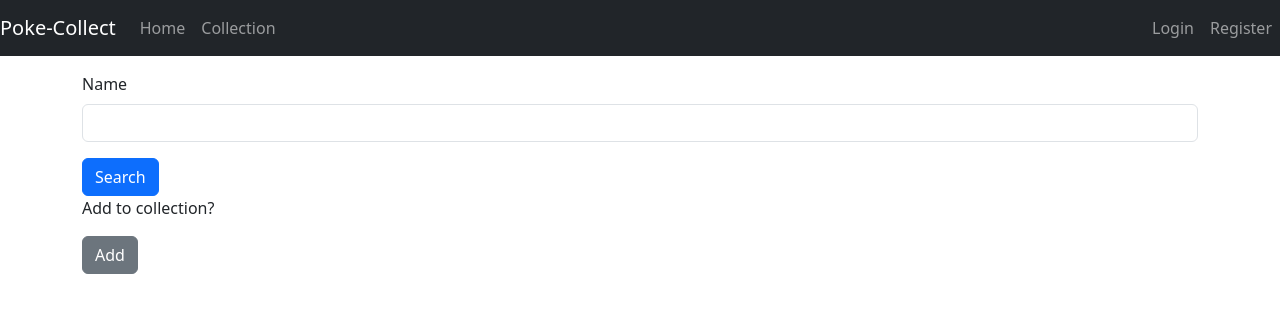
After one commit to matt-whisman/CT_poke_collect, a Flask app: page /search in a window 1280 px wide. The commit adds this page. Shown: the top 313 px of the page. Run offline with Flask 2, Linux system fonts and the light colour scheme; some libraries are stand-ins or nearby versions.

Commit message:
work out routes for the poke api call

```diff
--- a/app/blueprints/auth/forms.py
+++ b/app/blueprints/auth/forms.py
@@ -1,5 +1,5 @@
 from flask_wtf import FlaskForm
-from wtforms import StringField, PasswordField, BooleanField, SubmitField
+from wtforms import StringField, PasswordField, SubmitField
 from wtforms.validators import ValidationError, DataRequired, Email, EqualTo
 from app.blueprints.main.models import User
 
--- a/app/blueprints/auth/routes.py
+++ b/app/blueprints/auth/routes.py
@@ -2,7 +2,7 @@ from app import db
 from app.blueprints.auth.forms import LoginForm, RegistrationForm
 from app.blueprints.main.models import User
 from flask import flash, redirect, render_template, request, url_for
-from flask_login import current_user, login_required, login_user, logout_user
+from flask_login import current_user, login_user, logout_user
 from werkzeug.urls import url_parse
 
 from . import bp as app
@@ -40,6 +40,7 @@ def register():
         db.session.add(user)
         db.session.commit()
         flash('You are now registered.')
+        return redirect(url_for('auth.login'))
     return render_template('auth/register.html', form=form)
 
 
--- /dev/null
+++ b/app/blueprints/main/forms.py
@@ -0,0 +1,9 @@
+from app.blueprints.main.models import User
+from flask_wtf import FlaskForm
+from wtforms import StringField, SubmitField
+from wtforms.validators import DataRequired
+
+
+class SearchForm(FlaskForm):
+    name = StringField('Name', validators=[DataRequired()])
+    submit = SubmitField('Search')
--- a/app/blueprints/main/models.py
+++ b/app/blueprints/main/models.py
@@ -1,5 +1,6 @@
 from ast import For
 from datetime import datetime
+from enum import unique
 
 from app import db, login_manager
 from flask_login import UserMixin
@@ -32,6 +33,7 @@ class User(UserMixin, db.Model):
 
 class Pokemon(db.Model):
     id = db.Column(db.Integer, primary_key=True)
+    api_id = db.Column(db.Integer, unique=True)
     name = db.Column(db.String(50))
     type = db.Column(db.String(50))
     description = db.Column(db.String)
--- a/app/blueprints/main/routes.py
+++ b/app/blueprints/main/routes.py
@@ -1,5 +1,9 @@
-from flask import redirect, render_template, url_for
-from flask_login import current_user
+import requests
+from app import db
+from app.blueprints.main.forms import SearchForm
+from app.blueprints.main.models import Pokemon
+from flask import redirect, render_template, request, url_for
+from flask_login import current_user, login_required
 
 from . import bp as app
 
@@ -7,3 +11,23 @@ from . import bp as app
 @app.route('/')
 def home():
     return render_template('index.html')
+
+
+@app.route('/collection')
+def collection():
+    return render_template('collection.html')
+
+
+@login_required
+@app.route('/search', methods=['get', 'post'])
+def search():
+    base_api_url = "https://pokeapi.co/api/v2/pokemon/"
+    form = SearchForm()
+    if form.validate_on_submit():
+        pokemon_name = form.name.data
+        api_url = base_api_url + pokemon_name
+        data = requests.get(api_url).json()
+        form.name.data = ''
+        return render_template('search.html', form=form, api_response=data)
+
+    return render_template('search.html', form=form)
--- a/app/templates/auth/login.html
+++ b/app/templates/auth/login.html
@@ -12,6 +12,4 @@
     </div>
 </div>
 
-
-
 {% endblock content%}
--- /dev/null
+++ b/app/templates/collection.html
@@ -0,0 +1,6 @@
+<!DOCTYPE html>
+{% extends 'base.html' %}
+
+{% block content %}
+
+{% endblock content %}
--- a/app/templates/header.html
+++ b/app/templates/header.html
@@ -8,6 +8,9 @@
     <ul class="navbar-nav me-auto mt-2 mt-lg-0">
       <li class="nav-item active">
         <a class="nav-link" href="{{ url_for('main.home' ) }}">Home <span class="visually-hidden">(current)</span></a>
+      </li>
+      <li class="nav-item active">
+        <a class="nav-link" href="{{ url_for('main.collection' ) }}">Collection <span class="visually-hidden">(current)</span></a>
       </li>
 
     </ul>
--- a/app/templates/index.html
+++ b/app/templates/index.html
@@ -12,14 +12,13 @@
         {% if current_user.is_authenticated %}
         <div class="d-grid gap-2 d-sm-flex justify-content-sm-center">
           <a class="btn btn-outline-info btn-lg px-4 me-sm-3 fw-bold" href="{{ url_for('main.search') }}">Search</a>
-          {% else %}
+        {% else %}
           <a href="{{ url_for('auth.login') }}" class="btn btn-outline-light btn-lg px-4">Login</a>
-          {% endif %}
+        {% endif %}
         </div>
       </div>
     </div>
   </div>
 </div>
-<!-- <a class="btn btn-outline-info btn-lg px-4 me-sm-3 fw-bold" href="{{ url_for('auth.login' ) }}" role="button">Search</a> -->
 
 {% endblock content%}
--- /dev/null
+++ b/app/templates/search.html
@@ -0,0 +1,20 @@
+<!DOCTYPE html>
+{% extends 'base.html' %}
+{% from 'bootstrap5/form.html' import render_form %}
+
+
+{% block content %}
+
+<div class="container mt-3">
+    {{ render_form(form, action='/search', method='post') }}
+</div>
+
+<div class="container">
+    {% for data in api_response %}
+    <p>{{ data }}</p>
+    {% endfor %}
+    <p>Add to collection?</p>
+    <a class="btn btn-secondary" href="{{ url_for('main.search' ) }}" role="button">Add</a>
+</div>
+
+{% endblock content %}
```
Also changed, not shown: migrations/versions/367d85d8e75f_added_api_id_field_to_pokemon_model_for_.py (added, +30 -0 lines).
